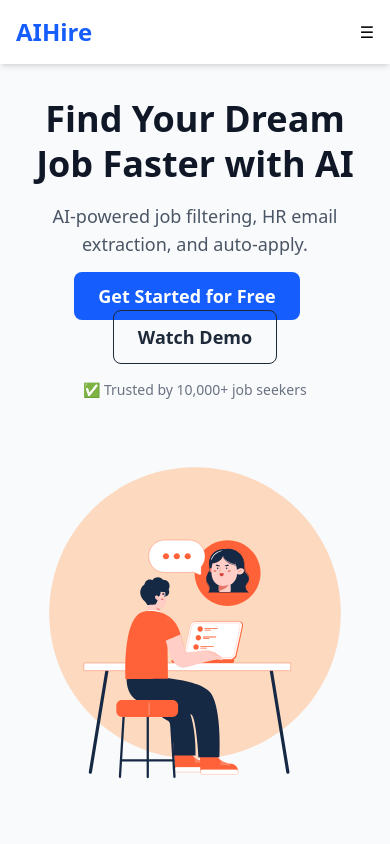
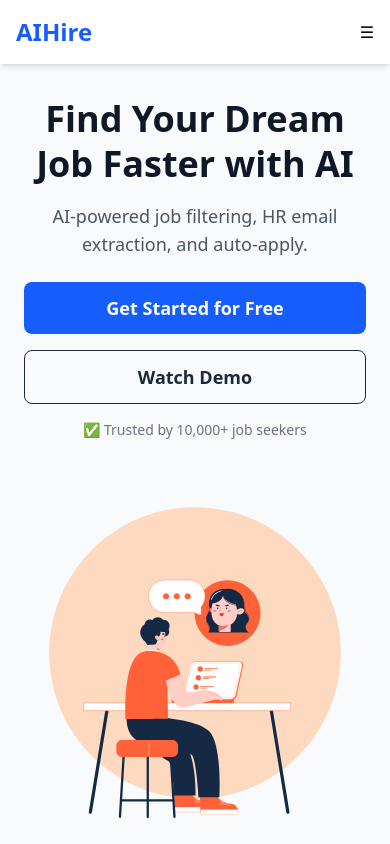
Before and after one commit to abhishek-kumar-91/AI-Hire, a React (Vite) app: page / in a window 390 px wide. Shown: the top 844 px of the page. Built offline with nearby package versions, Linux system fonts and the light colour scheme.

Commit message:
Landing Page and Authpage Mobile responsive done

```diff
--- a/src/Components/HeroComponent.jsx
+++ b/src/Components/HeroComponent.jsx
@@ -15,11 +15,11 @@ export default function HeroComponent() {
         </p>
 
         {/* CTA Buttons */}
-        <div className="mt-6 space-x-4">
-          <a href="/signup" className="bg-blue-600 text-white px-6 py-3 rounded-lg text-lg font-semibold hover:bg-blue-700">
+        <div className="mt-6 space-x-4 flex flex-col">
+          <a href="/signup" className="bg-blue-600 text-white w-full md:w-1/2 text-center py-3 rounded-lg text-lg font-semibold hover:bg-blue-700">
             Get Started for Free
           </a>
-          <button className="border border-gray-800 text-gray-800 px-6 py-3 rounded-lg text-lg font-semibold hover:bg-gray-100">
+          <button className="border md:w-1/2  border-gray-800 text-gray-800 px-6 py-3 mt-4 rounded-lg text-lg font-semibold hover:bg-gray-100">
             Watch Demo
           </button>
         </div>
--- a/src/Pages/AuthPage/AuthPage.jsx
+++ b/src/Pages/AuthPage/AuthPage.jsx
@@ -10,7 +10,7 @@ const AuthPage = ({ type }) => {
   return (
     <>
     <NavbarComponent />
-    <div className="flex min-h-screen items-center justify-center md:py-28 px-16 py-32 bg-gray-100">
+    <div className="flex min-h-screen items-center justify-center md:py-28 px-4 py-32 bg-gray-100">
       <div className="w-full max-w-4xl flex flex-col md:flex-row bg-white shadow-lg rounded-lg overflow-hidden">
         {/* Left Section - Form */}
         <div className="w-full md:w-1/2 p-8">
```
